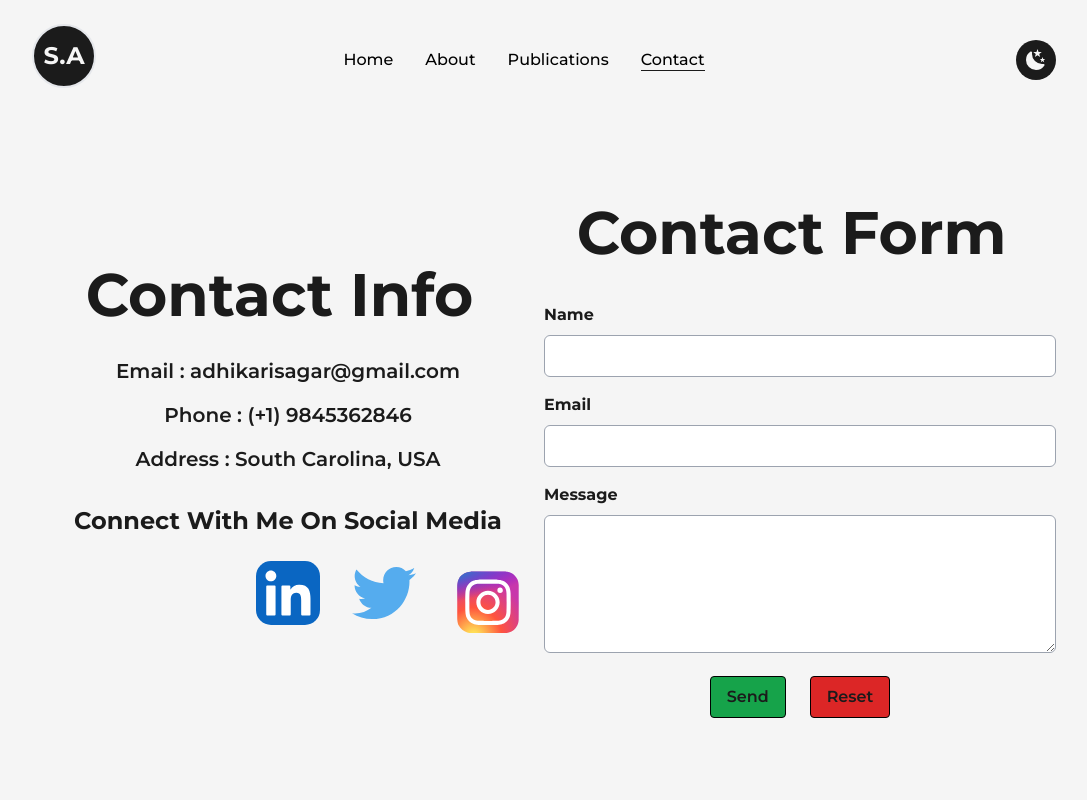
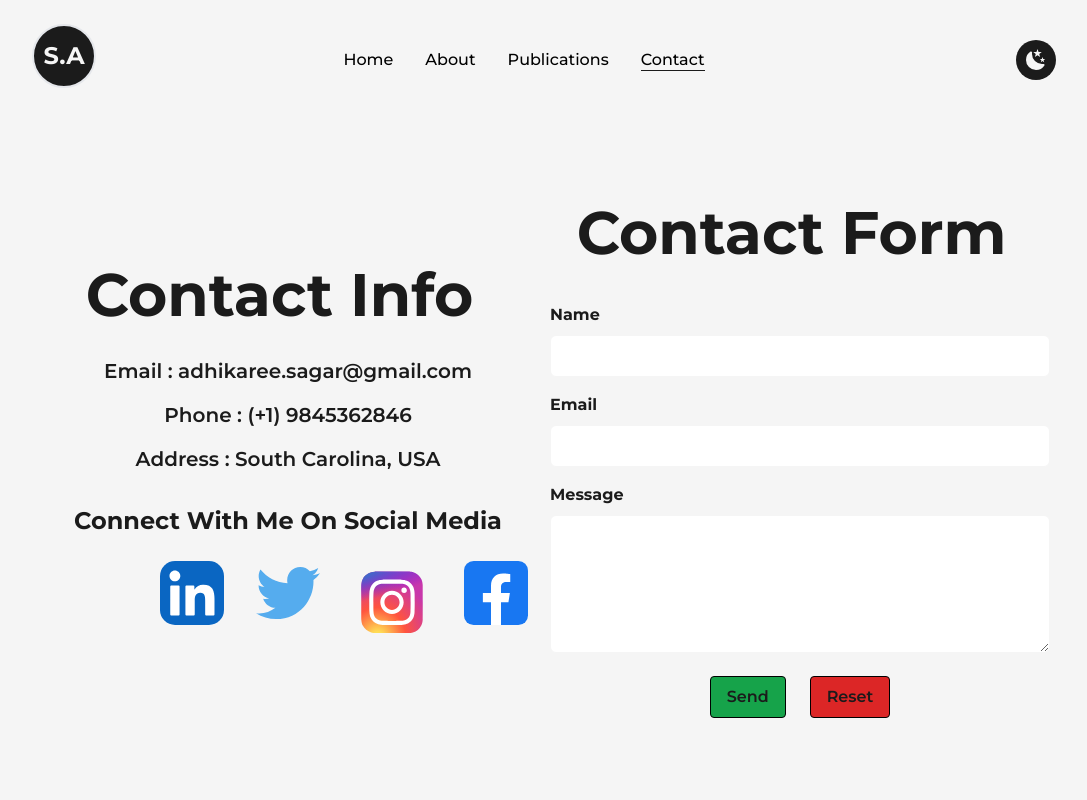
Before and after one commit to KshitijAdhikaree/sagar-portfolio, a Next.js app: page /contact in a window 1280 px wide. Shown: the top 800 px of the page, without its empty margins (96-1183 px from the left). Built offline with nearby package versions, Linux system fonts and the light colour scheme.

Commit message:
update contact

```diff
--- a/src/pages/contact.js
+++ b/src/pages/contact.js
@@ -62,7 +62,7 @@ function Contact() {
                 />
               </div>
               <div className='text-xl mt-6 text-center font-semibold sm:text-base'>
-                <h1 className='mb-4'>Email : adhikarisagar@gmail.com</h1>
+                <h1 className='mb-4'>Email : adhikaree.sagar@gmail.com</h1>
                 <h1 className='mb-4'>Phone : (+1) 9845362846</h1>
                 <h1 className='mb-8'>Address : South Carolina, USA</h1>
               </div>
@@ -70,7 +70,7 @@ function Contact() {
                 <h1 className='text-2xl text-center font-bold'>
                   Connect With Me On Social Media
                 </h1>
-                <div className='flex flex-row ml-56 mt-6 sm:ml-2 sm:justify-center md:justify-start md:ml-32 lg:ml-48 sm:mb-4 xl:ml-8 '>
+                <div className='flex flex-row ml-56 mt-6 sm:ml-2 sm:justify-center md:justify-start md:ml-32 lg:ml-48 sm:mb-4 xl:ml-8 2xl:ml-32 '>
                   <Link href='/'>
                     <LinkedInIcon className='!w-[4rem] xs:!w-[35px] md:w-[60px] lg:!w-[60px] mr-4 2xl:w-[40px]' />
                   </Link>
@@ -92,13 +92,16 @@ function Contact() {
                 text='Contact Form'
                 className='xl:!text-5xl lg:!text-center lg:!text-4xl md:!text-3xl sm:!text-3xl justify-center text-center '
               />
-              <form onSubmit={handleSubmit} className='space-y-4 mt-8'>
+              <form
+                onSubmit={handleSubmit}
+                className='space-y-4 mt-8 w-[500px] xs:w-[360px]'
+              >
                 <div>
-                  <label className='block  font-bold mb-2 ' htmlFor='name'>
+                  <label className='block font-bold mb-2 ' htmlFor='name'>
                     Name
                   </label>
                   <input
-                    className='w-full px-40 py-2 border border-gray-400 rounded-md focus:outline-none'
+                    className='w-full px-3 py-2 border border-light dark:border-dark rounded-md focus:outline-none text-dark'
                     type='text'
                     name='name'
                     id='name'
@@ -112,7 +115,7 @@ function Contact() {
                     Email
                   </label>
                   <input
-                    className='w-full px-3 py-2 border border-gray-400 rounded-md focus:outline-none focus:border-primary'
+                    className='w-full px-3 py-2 border border-light dark:border-dark rounded-md focus:outline-none text-dark'
                     type='email'
                     name='email'
                     id='email'
@@ -122,11 +125,11 @@ function Contact() {
                   />
                 </div>
                 <div>
-                  <label className='block  font-bold mb-2' htmlFor='message'>
+                  <label className='block font-bold mb-2' htmlFor='message'>
                     Message
                   </label>
                   <textarea
-                    className='w-full px-3 py-2 border border-gray-400 rounded-md focus:outline-none focus:border-primary'
+                    className='w-full px-3 py-2 border border-light dark:border-dark rounded-md focus:outline-none text-dark'
                     name='message'
                     id='message'
                     rows='5'
```
